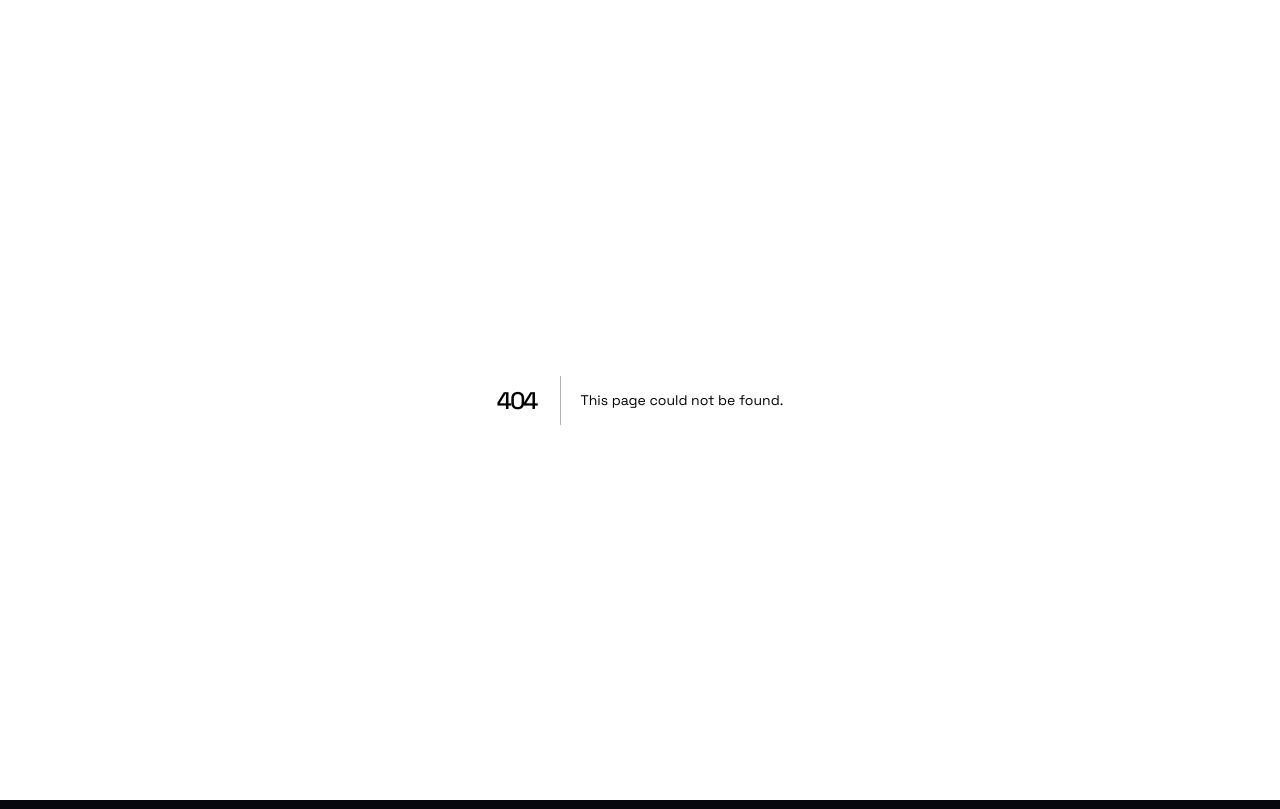
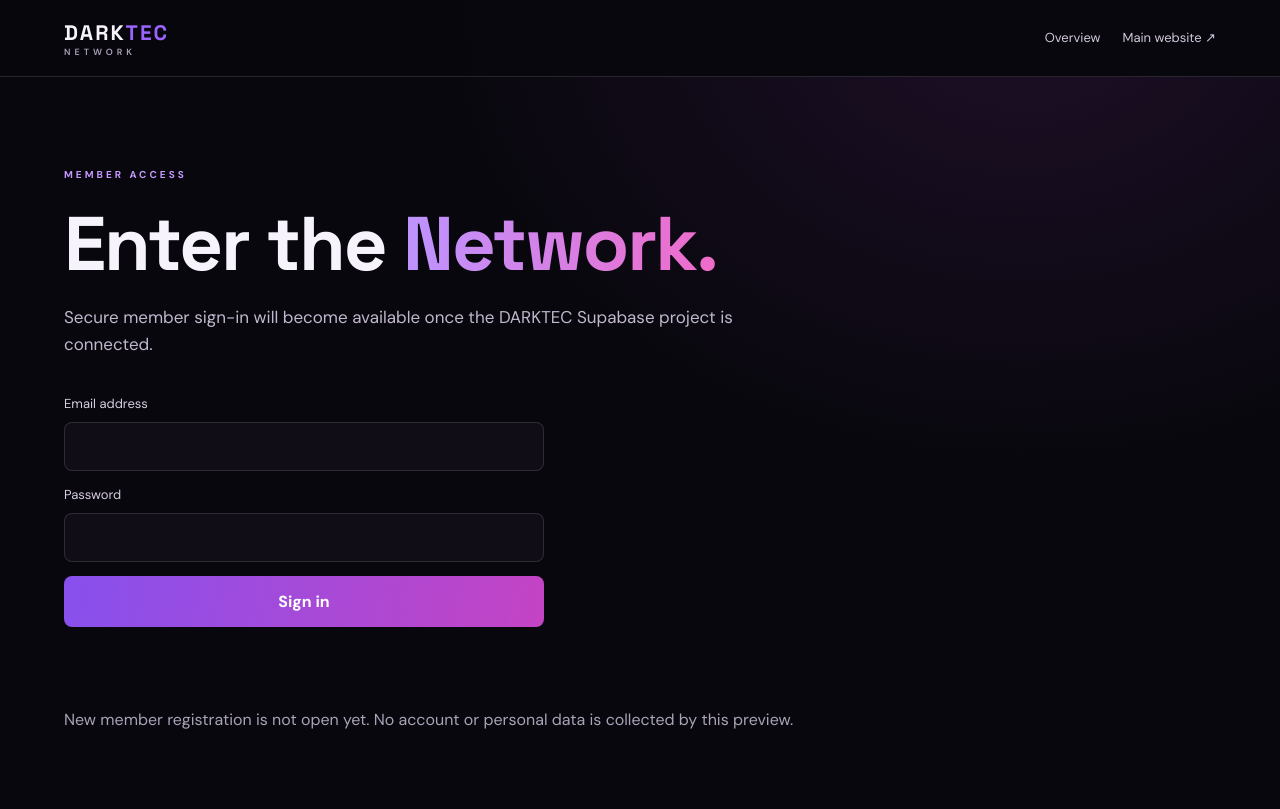
Before and after one commit to wilsonniklas2-arch/Darktec-Entertainment, a Next.js app in the folder platform/: page /login in a window 1280 px wide. Before the commit this address had no page. Built offline with nearby package versions, Linux system fonts and the light colour scheme.

Commit message:
Add secure Supabase email authentication entry point

```diff
--- /dev/null
+++ b/platform/app/login/page.tsx
@@ -0,0 +1,30 @@
+"use client";
+
+import { FormEvent, useState } from "react";
+import Link from "next/link";
+import { createClient } from "@/lib/supabase/client";
+
+export default function LoginPage() {
+  const [email, setEmail] = useState("");
+  const [password, setPassword] = useState("");
+  const [message, setMessage] = useState("");
+  const [busy, setBusy] = useState(false);
+
+  async function submit(event: FormEvent<HTMLFormElement>) {
+    event.preventDefault();
+    setMessage("");
+    setBusy(true);
+    try {
+      const supabase = createClient();
+      const { error } = await supabase.auth.signInWithPassword({ email, password });
+      if (error) throw error;
+      setMessage("Sign-in successful. Your protected member area will be enabled in the next platform stage.");
+    } catch (error) {
+      setMessage(error instanceof Error ? error.message : "Sign-in could not be completed.");
+    } finally {
+      setBusy(false);
+    }
+  }
+
+  return <><header className="topbar"><div className="shell topbar-inner"><Link className="brand" href="/">DARK<span>TEC</span><small>NETWORK</small></Link><nav className="nav"><Link href="/">Overview</Link><a href="https://wilsonniklas2-arch.github.io/Darktec-Entertainment/">Main website ↗</a></nav></div></header><main className="shell"><section className="hero"><div className="eyebrow">MEMBER ACCESS</div><h1>Enter the <span className="gradient">Network.</span></h1><p className="lead">Secure member sign-in will become available once the DARKTEC Supabase project is connected.</p><form className="form" onSubmit={submit}><label className="field">Email address<input type="email" autoComplete="email" required value={email} onChange={e=>setEmail(e.target.value)} /></label><label className="field">Password<input type="password" autoComplete="current-password" required value={password} onChange={e=>setPassword(e.target.value)} /></label><button className="action" disabled={busy}>{busy ? "Connecting…" : "Sign in"}</button>{message && <p className="notice" role="status">{message}</p>}</form><p className="muted">New member registration is not open yet. No account or personal data is collected by this preview.</p></section></main></>;
+}
```
